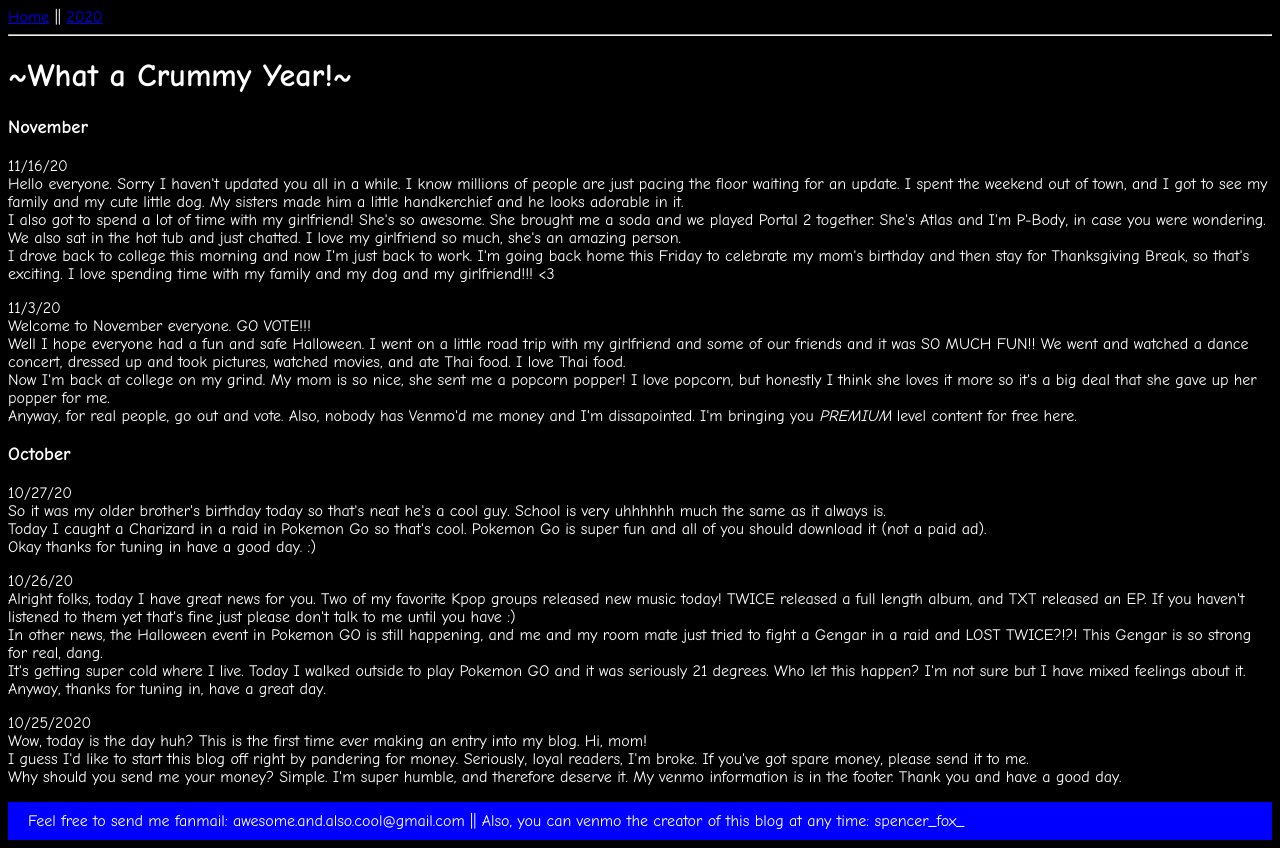
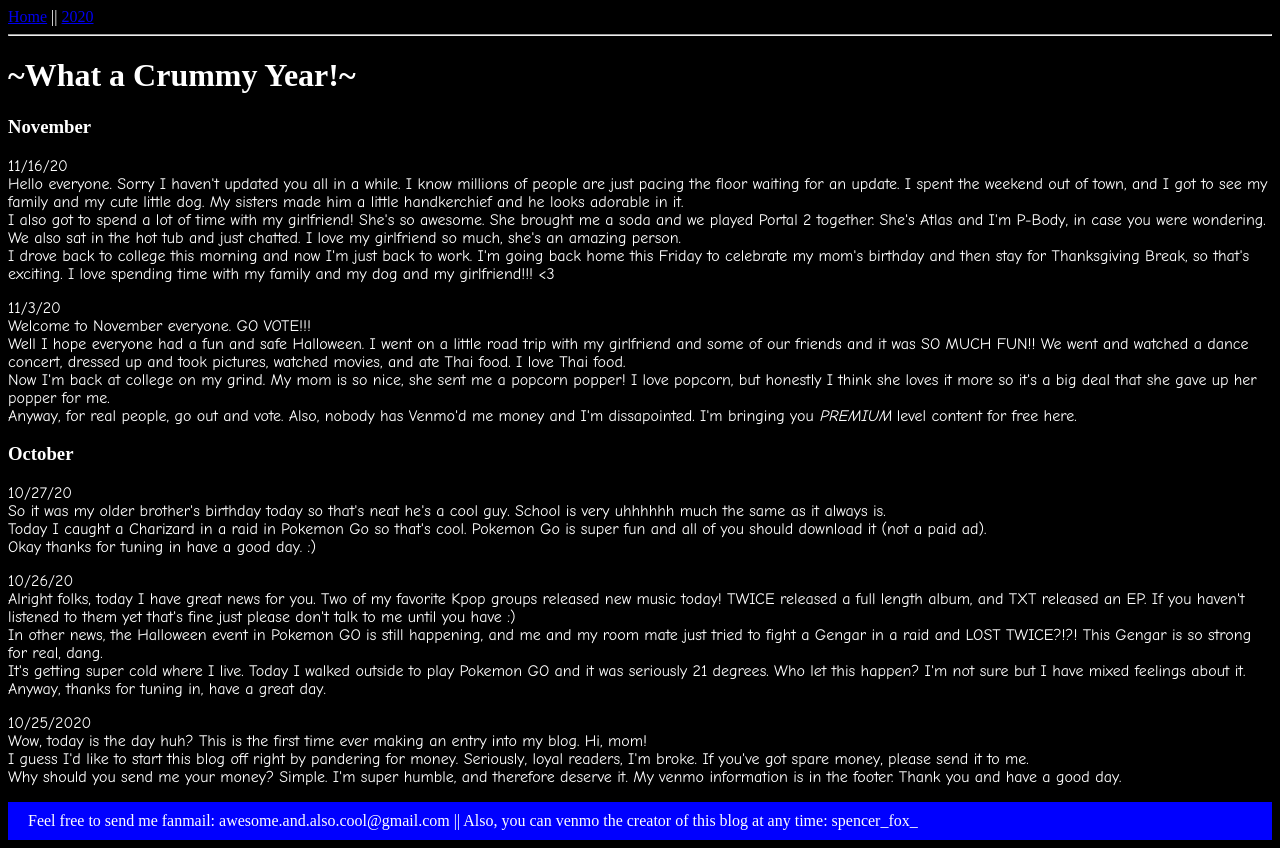
Before and after one commit to spenfo/blog, a plain HTML site: page twentytwenty.html in a window 1280 px wide. Drawn offline with Linux system fonts and the light colour scheme.

Commit message:
Update twentytwenty.html

```diff
--- a/twentytwenty.html
+++ b/twentytwenty.html
@@ -8,11 +8,11 @@
 		<style>
 			body {
 				background: black;
-				font-family: "Comic Sans MS", cursive, sans-serif;
+
 			}
 
 			footer {
-			font-family: "Comic Sans MS", cursive, sans-serif;
+
 			color: white;
 			background: blue;
 			padding: 10px 20px;
@@ -20,17 +20,17 @@
 
 			header {
 				color: white;
-				font-family: "Comic Sans MS", cursive, sans-serif;
+
 			}
 
 			h1 {
 				color: white;
-				font-family: "Comic Sans MS", cursive, sans-serif;
+
 			}
 
 			h3 {
 				color: white;
-				font-family: "Comic Sans MS", cursive, sans-serif;
+
 			}
 
 			p {
```
